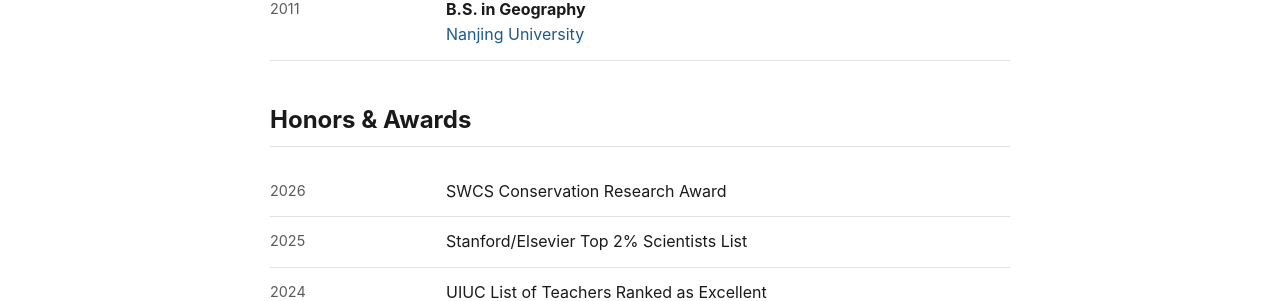
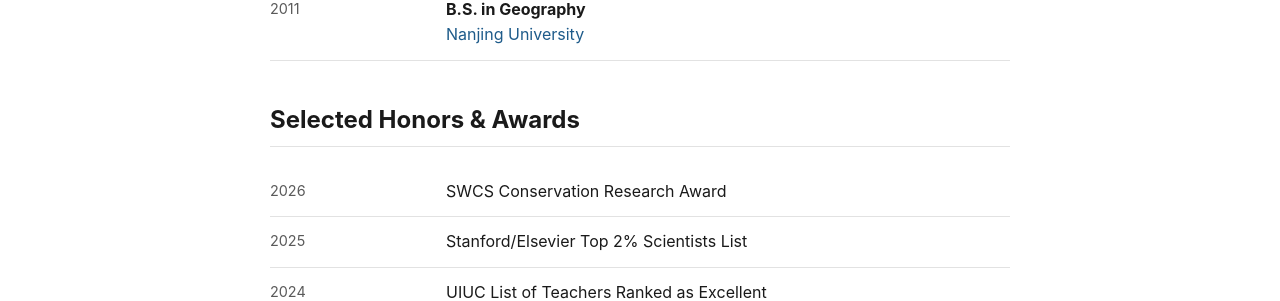
Before and after one commit to pengbinpeluo/pengbinpeluo.github.io, a Jekyll site: the page built from experience.md, in a window 1280 px wide. Shown: the part 915-1216 px from the top of the page. Built offline with Jekyll 4.4.1, drawn with Linux system fonts in a browser that asks for light colours.

Commit message:
Rename Honors & Awards heading to Selected Honors & Awards
Co-Authored-By: Claude Sonnet 5 <noreply@anthropic.com>

```diff
--- a/experience.md
+++ b/experience.md
@@ -39,7 +39,7 @@ permalink: /experience/
 </section>
 
 <section class="section">
-  <h2>Honors &amp; Awards</h2>
+  <h2>Selected Honors &amp; Awards</h2>
   <ul class="timeline">
   {% for honor in site.data.honors %}
     <li class="timeline-item">
```
